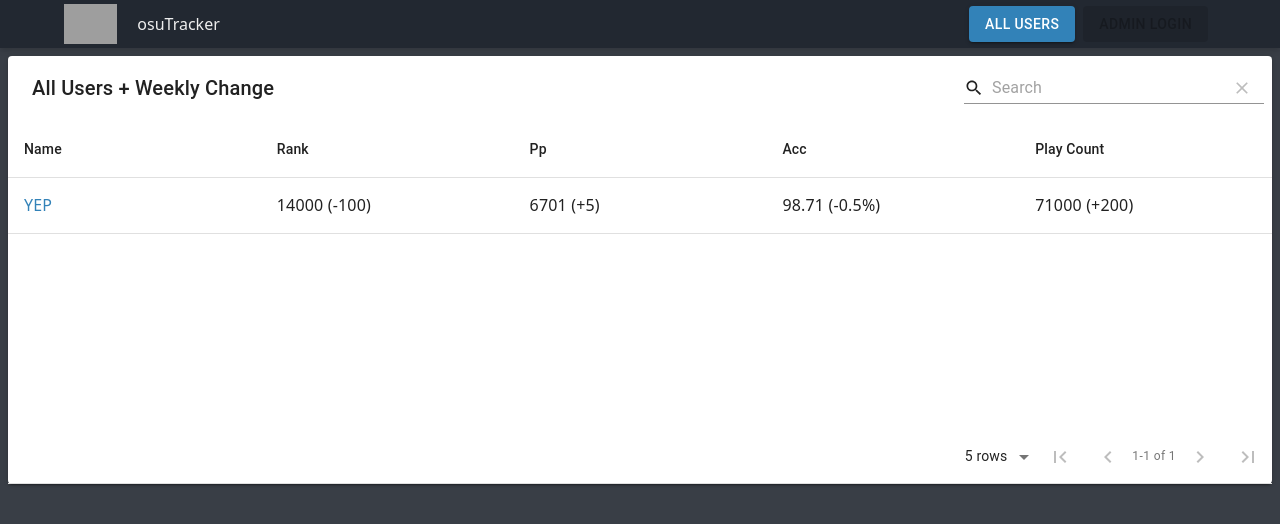
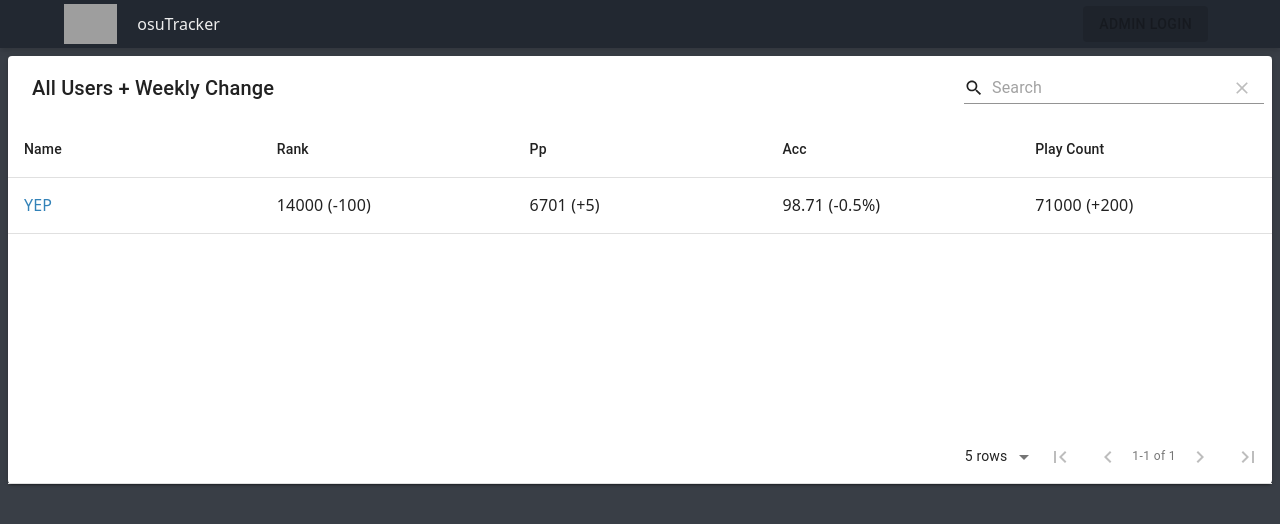
Before and after one commit to nzbasic/osutracker, a React (Create React App) app in the folder client/: page /all in a window 1280 px wide. Shown: the top 524 px of the page. Built offline with nearby package versions, Linux system fonts and the light colour scheme; grey boxes are pictures that could not be loaded.

Commit message:
remove view all button from header

```diff
--- a/client/src/components/molecules/Header.js
+++ b/client/src/components/molecules/Header.js
@@ -16,7 +16,6 @@ export default function Header() {
         </a>
       </div>
       <div className="flex flex-row justify-center">
-        <Button color="primary" href="/all" variant="contained">All Users</Button>
         <div className="self-center px-2">
           <Login />
         </div>
```
